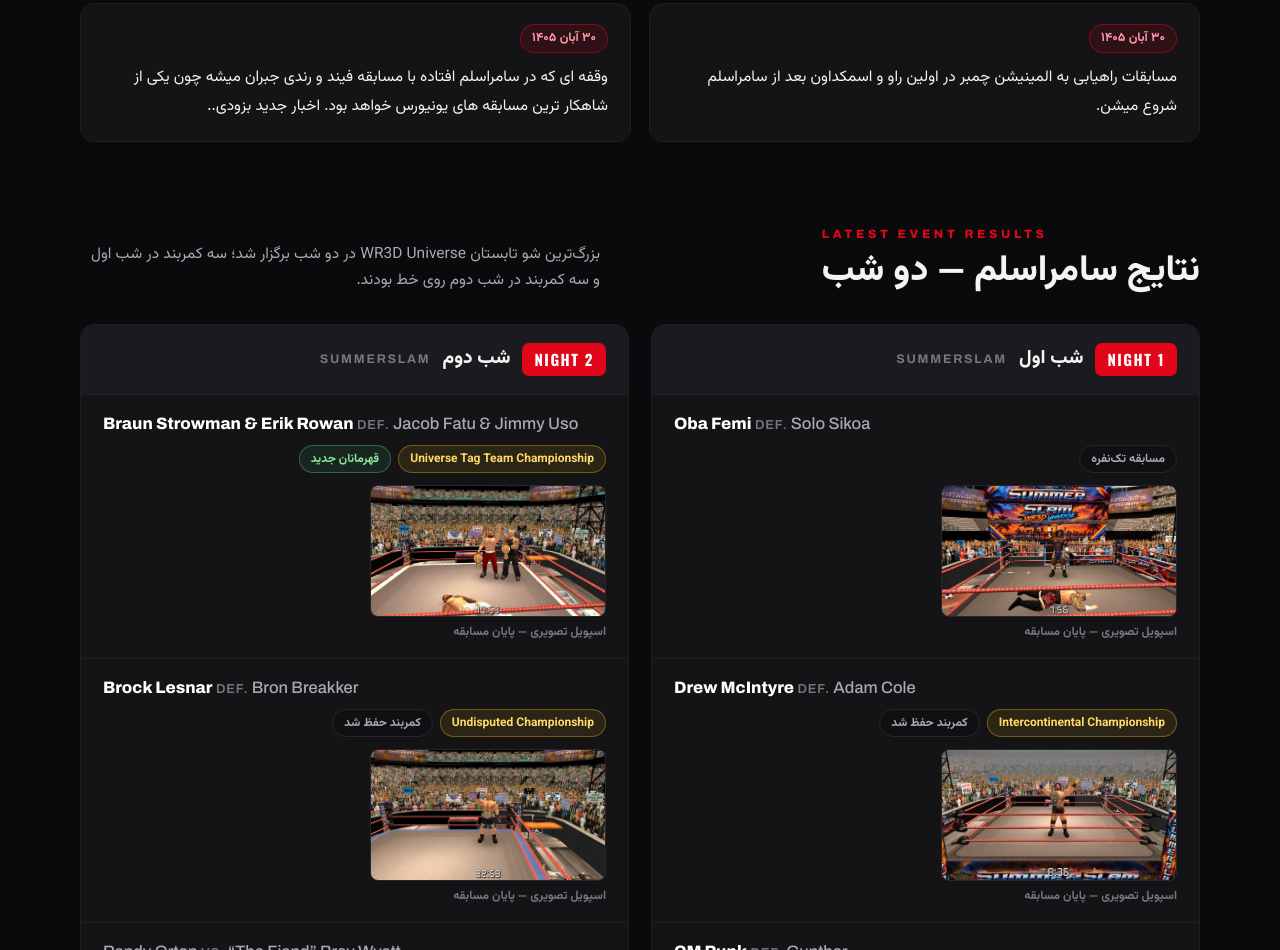
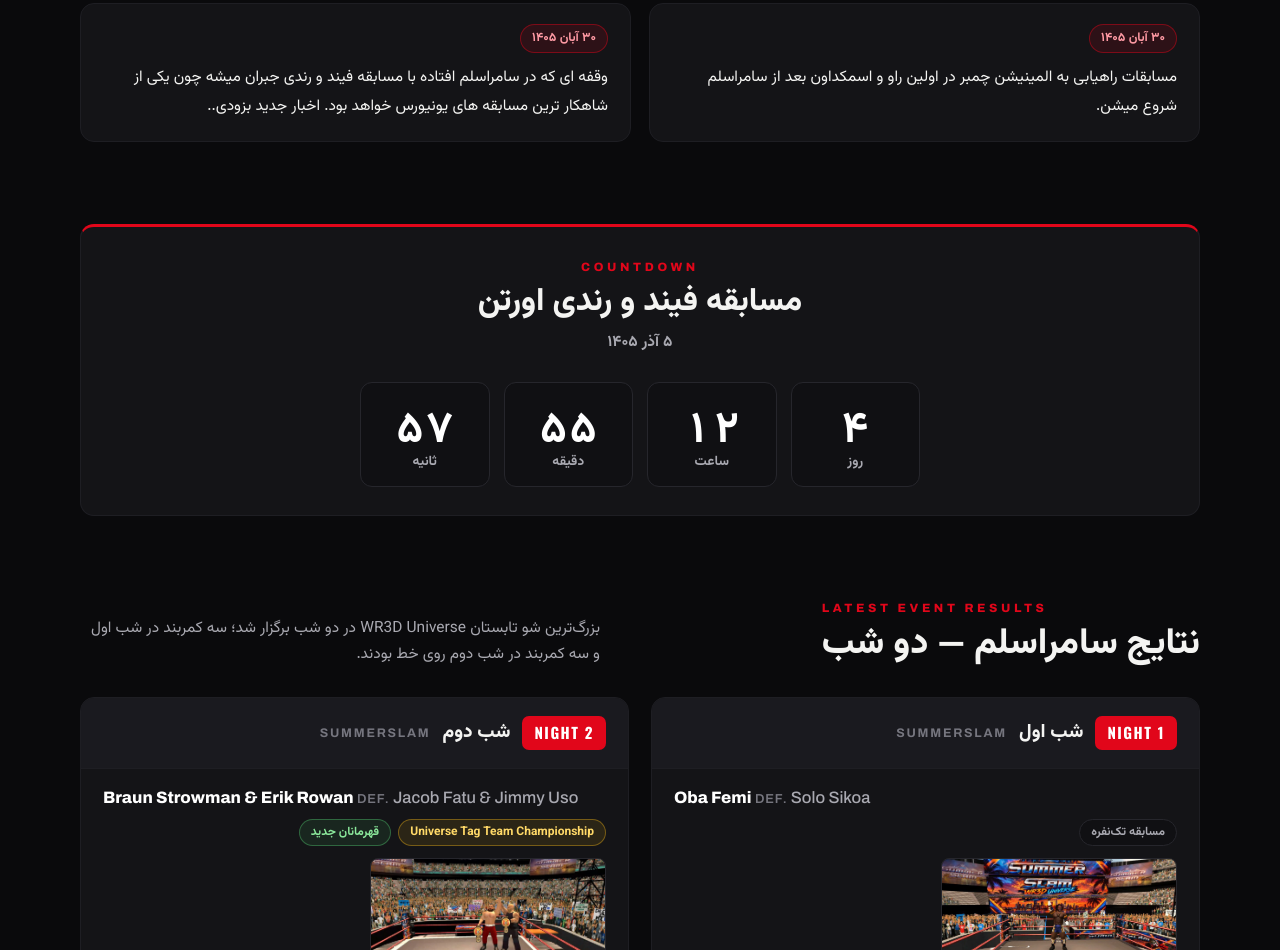
Before and after one commit to hoseinstyles-boop/wr3d-universe, a plain HTML site: page index.html in a window 1280 px wide. Shown: the part 839-1789 px from the top of the page. Drawn offline with nearby package versions, Linux system fonts and the light colour scheme; no server answers.

Commit message:
Add Fiend vs Orton countdown timer (5 Azar)

```diff
--- a/index.html
+++ b/index.html
@@ -186,6 +186,36 @@
         border-radius: 999px; padding: 2.5px 11px; margin-bottom: 10px;
       }
       .news-card p { margin: 0; color: var(--text); font-size: 15.5px; line-height: 1.9; }
+
+      /* ---------- countdown ---------- */
+      .countdown {
+        background: var(--panel); border: 1px solid var(--line-soft);
+        border-top: 3px solid var(--red);
+        border-radius: var(--radius); padding: 30px 28px 28px; text-align: center;
+      }
+      .countdown .kick {
+        direction: ltr; font-family: "Archivo", sans-serif; font-size: 12px; font-weight: 800;
+        letter-spacing: 0.3em; color: var(--red); text-transform: uppercase; margin-bottom: 4px;
+      }
+      .countdown .cd-title { margin: 0; font-size: clamp(24px, 4.2vw, 32px); font-weight: 800; line-height: 1.3; }
+      .countdown .cd-date { margin: 6px 0 0; color: var(--muted); font-size: 15.5px; font-weight: 700; }
+      .cd-grid {
+        display: grid; grid-template-columns: repeat(4, 1fr); gap: 14px;
+        max-width: 560px; margin: 26px auto 0;
+      }
+      .cd-unit {
+        background: var(--bg-2); border: 1px solid var(--line);
+        border-radius: 12px; padding: 16px 6px 12px;
+      }
+      .cd-num {
+        display: block; direction: ltr;
+        font-family: "Oswald", "Vazirmatn", sans-serif; font-weight: 700;
+        font-size: clamp(30px, 6vw, 44px); line-height: 1.1; color: #fff;
+        font-variant-numeric: tabular-nums;
+      }
+      .cd-label { display: block; color: var(--muted); font-size: 13.5px; font-weight: 700; margin-top: 4px; }
+      .cd-done { margin-top: 26px; font-size: clamp(20px, 4vw, 26px); font-weight: 800; color: #ff9aa4; line-height: 1.5; }
+      @media (max-width: 480px) { .cd-grid { gap: 8px; } }
 
       /* ---------- results ---------- */
       .nights { display: grid; grid-template-columns: 1fr 1fr; gap: 22px; }
@@ -571,6 +601,22 @@
             <div class="news-date">۳۰ آبان ۱۴۰۵</div>
             <p>وقفه ای که در سامراسلم افتاده با مسابقه فیند و رندی جبران میشه چون یکی از شاهکار ترین مسابقه های یونیورس خواهد بود. اخبار جدید بزودی..</p>
           </article>
+        </div>
+      </section>
+
+      <!-- ======= COUNTDOWN: FIEND VS ORTON ======= -->
+      <section id="fiend-orton">
+        <div class="countdown reveal">
+          <div class="kick">Countdown</div>
+          <h2 class="cd-title">مسابقه فیند و رندی اورتن</h2>
+          <p class="cd-date">۵ آذر ۱۴۰۵</p>
+          <div class="cd-grid" id="cdGrid">
+            <div class="cd-unit"><span class="cd-num" id="cdDays">—</span><span class="cd-label">روز</span></div>
+            <div class="cd-unit"><span class="cd-num" id="cdHours">—</span><span class="cd-label">ساعت</span></div>
+            <div class="cd-unit"><span class="cd-num" id="cdMinutes">—</span><span class="cd-label">دقیقه</span></div>
+            <div class="cd-unit"><span class="cd-num" id="cdSeconds">—</span><span class="cd-label">ثانیه</span></div>
+          </div>
+          <div class="cd-done" id="cdDone" hidden>مسابقه در فیند و رندی اورتن شروع شد</div>
         </div>
       </section>
 
@@ -1271,6 +1317,48 @@
         loadCounts(1);
       })();
 
+      // Countdown to the Fiend vs Randy Orton match: ۵ آذر ۱۴۰۵, 00:00
+      // Tehran time (26 Nov 2026 00:00 Asia/Tehran = 25 Nov 2026 20:30 UTC).
+      // Ticks every second with Persian digits; when it reaches zero the
+      // grid is replaced by the "match started" message.
+      (function () {
+        var grid = document.getElementById('cdGrid');
+        if (!grid) return;
+        var done = document.getElementById('cdDone');
+        var daysEl = document.getElementById('cdDays');
+        var hoursEl = document.getElementById('cdHours');
+        var minutesEl = document.getElementById('cdMinutes');
+        var secondsEl = document.getElementById('cdSeconds');
+        var TARGET = Date.UTC(2026, 10, 25, 20, 30, 0);
+        var FA_DIGITS = '۰۱۲۳۴۵۶۷۸۹';
+        function faNum(n, pad) {
+          var s = String(n);
+          if (pad) { while (s.length < 2) s = '0' + s; }
+          return s.replace(/[0-9]/g, function (d) { return FA_DIGITS[d]; });
+        }
+        var timer = null;
+        function tick() {
+          var diff = TARGET - Date.now();
+          if (diff <= 0) {
+            grid.hidden = true;
+            if (done) done.hidden = false;
+            if (timer) clearInterval(timer);
+            return;
+          }
+          var totalSec = Math.floor(diff / 1000);
+          var days = Math.floor(totalSec / 86400);
+          var hours = Math.floor((totalSec % 86400) / 3600);
+          var minutes = Math.floor((totalSec % 3600) / 60);
+          var seconds = totalSec % 60;
+          daysEl.textContent = faNum(days, false);
+          hoursEl.textContent = faNum(hours, true);
+          minutesEl.textContent = faNum(minutes, true);
+          secondsEl.textContent = faNum(seconds, true);
+        }
+        tick();
+        timer = setInterval(tick, 1000);
+      })();
+
     </script>
   </body>
 </html>
```
